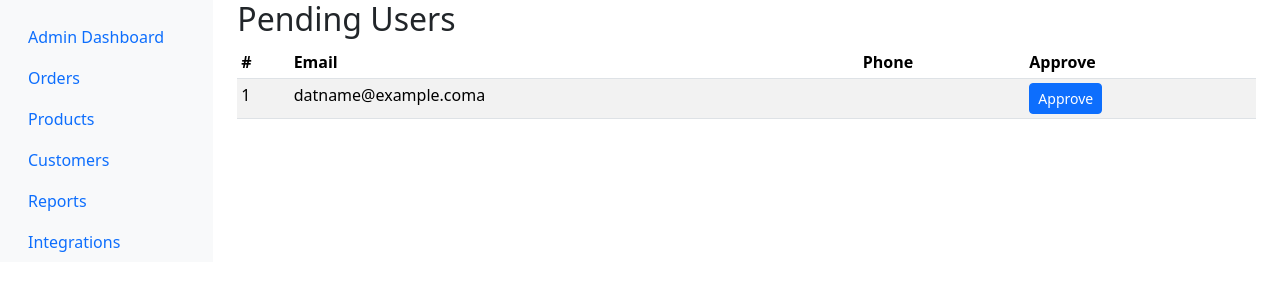
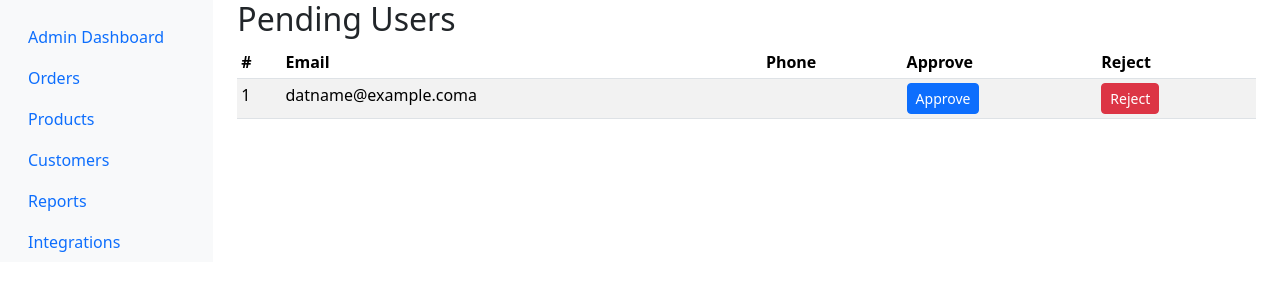
Before and after one commit to mahmudur26/dynamicqr, a Laravel app: page /admin-home in a window 1280 px wide. Shown: the top 300 px of the page. Run offline with Laravel 9, Linux system fonts and the light colour scheme; the visitor is signed in with stand-in values (Sample User, id 1).

Commit message:
admin can reject users

```diff
--- a/app/Http/Controllers/AdminController.php
+++ b/app/Http/Controllers/AdminController.php
@@ -18,8 +18,15 @@ class AdminController extends Controller
 
     public function user_approve($id)
     {
-        User::where('id' , '=' , $id)->update(['is_active' => NULL]);
+        User::where('id' , '=' , $id)->update(['is_active' => '1']);
         session()->flash('message', 'The User has been activated.');
         return redirect()->back();
     }
+
+    public function user_reject($id)
+    {
+        User::where('id' , '=' , $id)->update(['is_active' => '0']);
+        session()->flash('message', 'The User has been rejected.');
+        return redirect()->back();
+    }
 }
--- a/resources/views/admin/admin-home.blade.php
+++ b/resources/views/admin/admin-home.blade.php
@@ -20,6 +20,7 @@
         <th scope="col">Email</th>
         <th scope="col">Phone</th>
         <th scope="col">Approve</th>
+        <th scope="col">Reject</th>
         </tr>
     </thead>
     <tbody>
@@ -29,6 +30,7 @@
             <td>dat{{$user->email}}a</td>
             <td>{{$user->phone}}</td>
             <td><a href="{{url('/user-approve/'.$user->id)}}" type="button" class="btn btn-primary btn-sm">Approve</a></td>
+            <td><a href="{{url('/user-reject/'.$user->id)}}" type="button" class="btn btn-danger btn-sm">Reject</a></td>
         </tr>
         @endforeach
     </tbody>
--- a/routes/web.php
+++ b/routes/web.php
@@ -13,6 +13,7 @@ Route::get('/test' , [Controller::class, 'test']);
 
 Route::get('/admin-home' , [AdminController::class , 'home']);
 Route::get('/user-approve/{id}' , [AdminController::class , 'user_approve']);
+Route::get('/user-reject/{id}' , [AdminController::class , 'user_reject']);
 
 Route::get('/' , [LoginController::class, 'login'])->name('login')->middleware('isAlreadyLogged');
 Route::get('/login' , [LoginController::class, 'login'])->name('login')->middleware('isAlreadyLogged');
```
